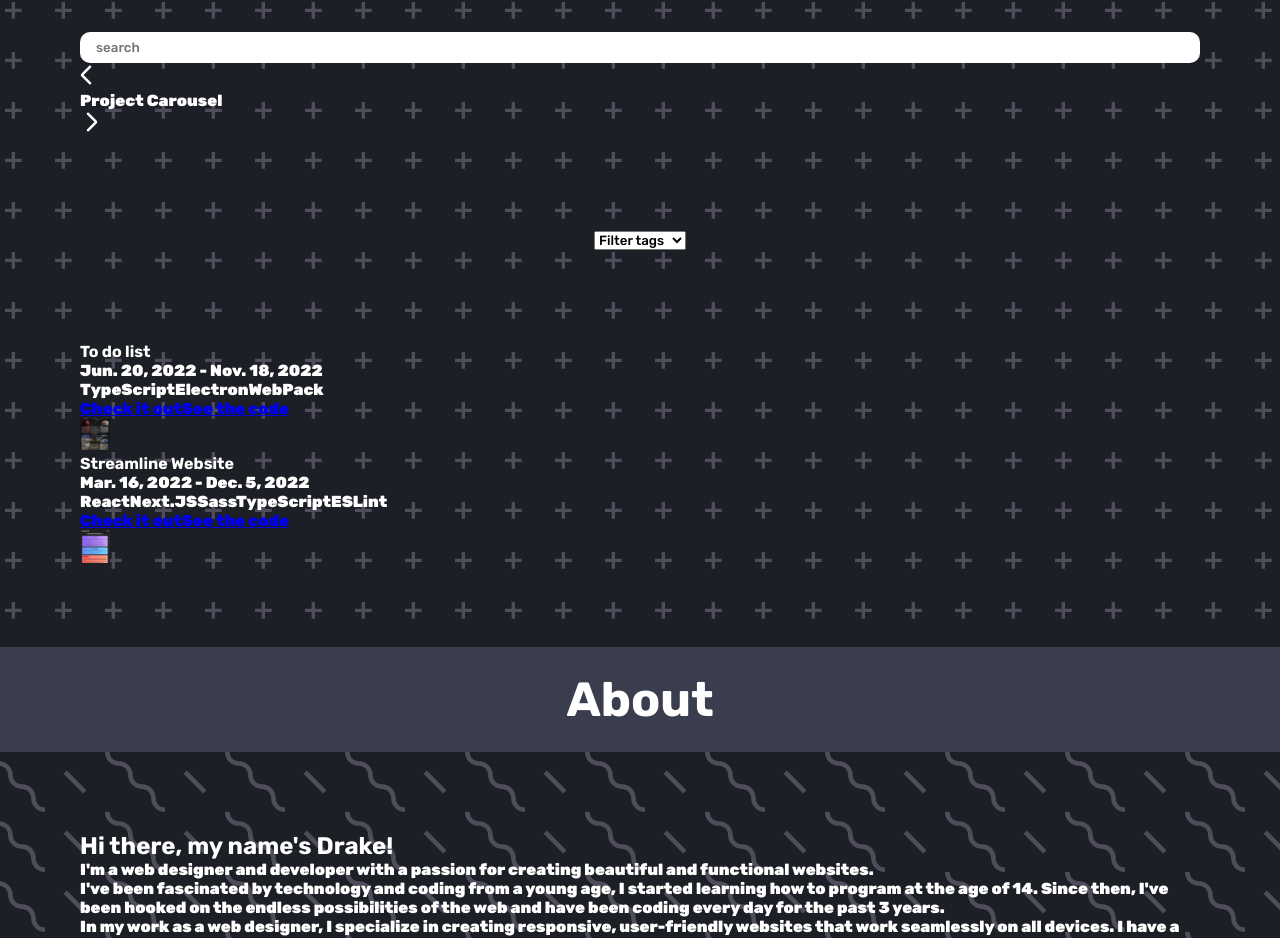
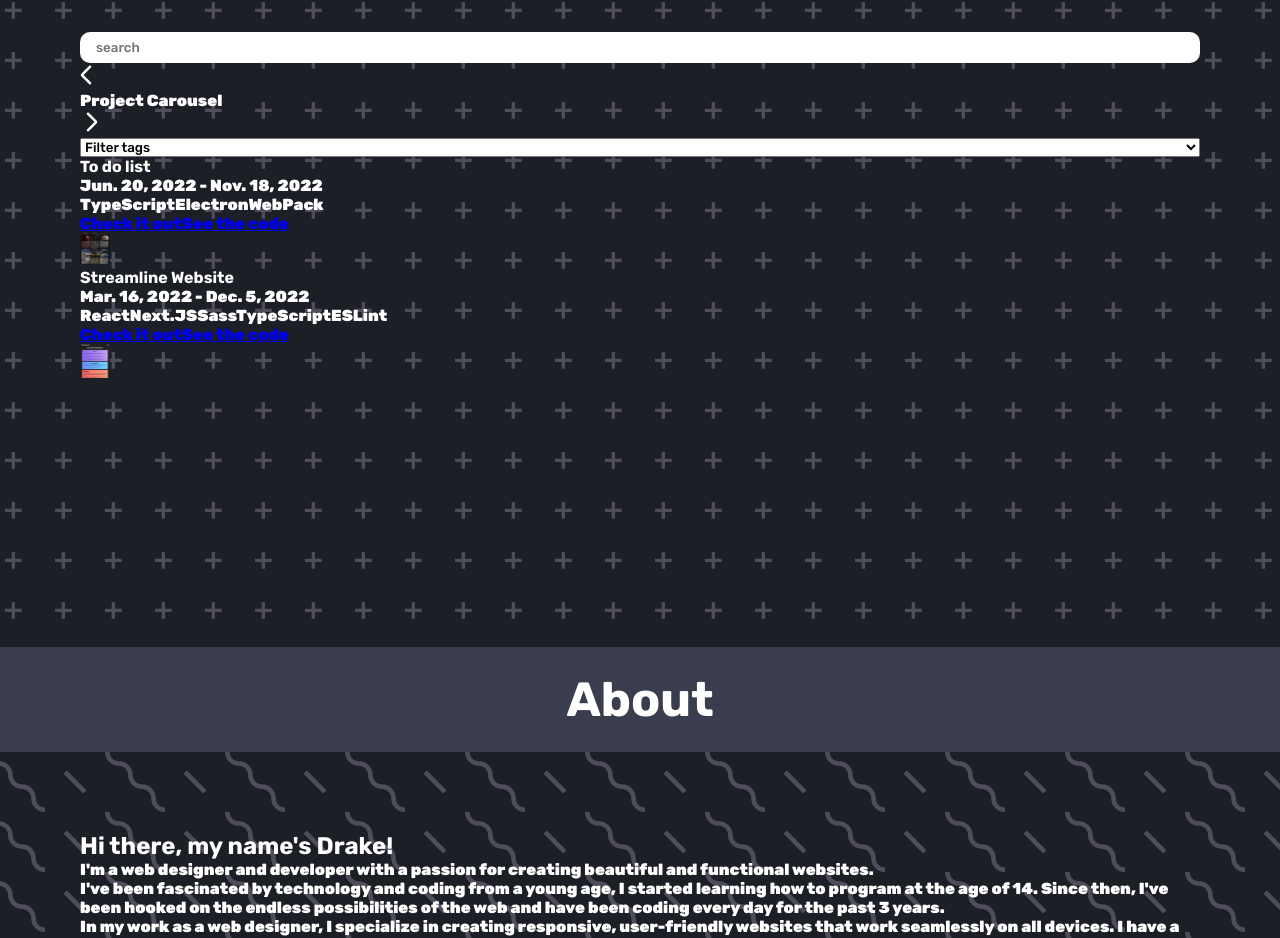
Before and after one commit to Hexy32/portfolio-website, a React (Vite) app: page / in a window 1280 px wide. Shown: the part 977-1915 px from the top of the page. Built offline with nearby package versions, Linux system fonts and the light colour scheme.

Commit message:
Removed temp styling

```diff
--- a/src/pages/Projects.tsx
+++ b/src/pages/Projects.tsx
@@ -92,7 +92,7 @@ function Projects() {
         <span className="material-symbols-rounded">arrow_forward_ios</span>
       </div>
 
-      <select style={{ margin: 'auto' }} onChange={handleTagFilter} name="Filter tags">
+      <select onChange={handleTagFilter} name="Filter tags">
         <option value="">Filter tags</option>
         {generateTags()}
       </select>
--- a/src/sass/main.sass
+++ b/src/sass/main.sass
@@ -5,7 +5,5 @@ img
   width: 30px
 
 body
-
-
   padding: var(--block-padding) var(--inline-padding)
   font-weight: 900
```
